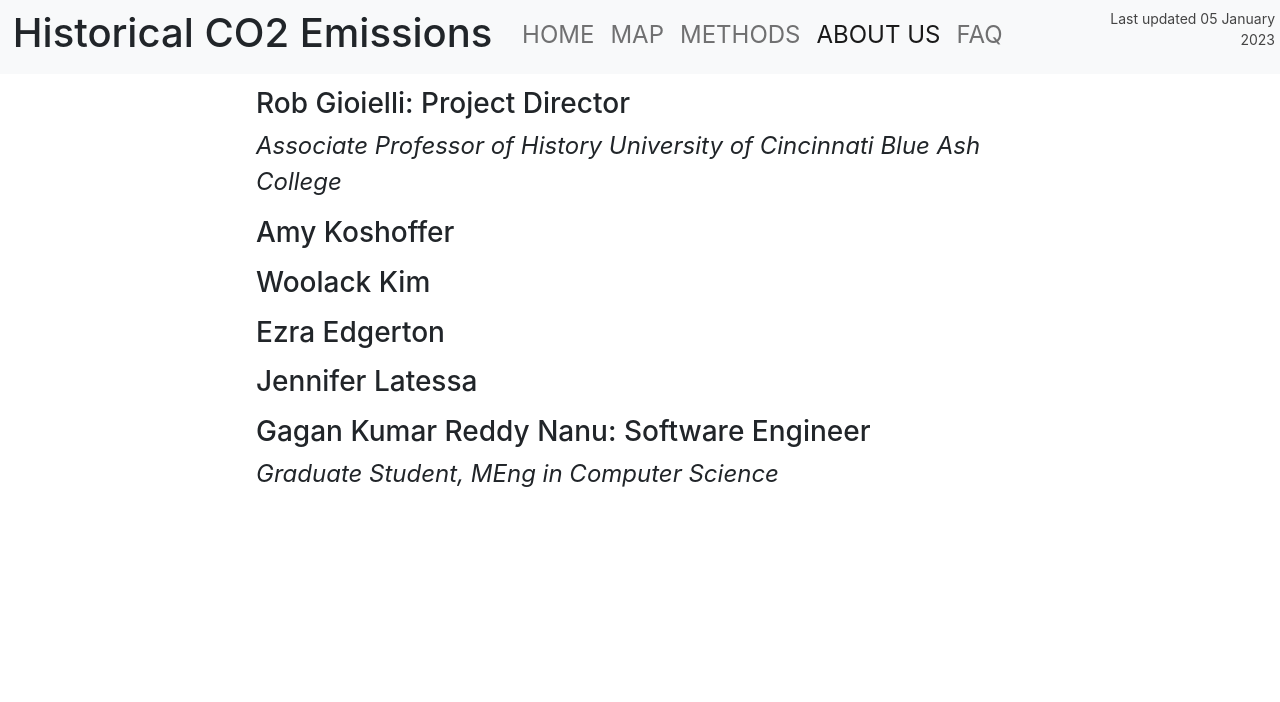
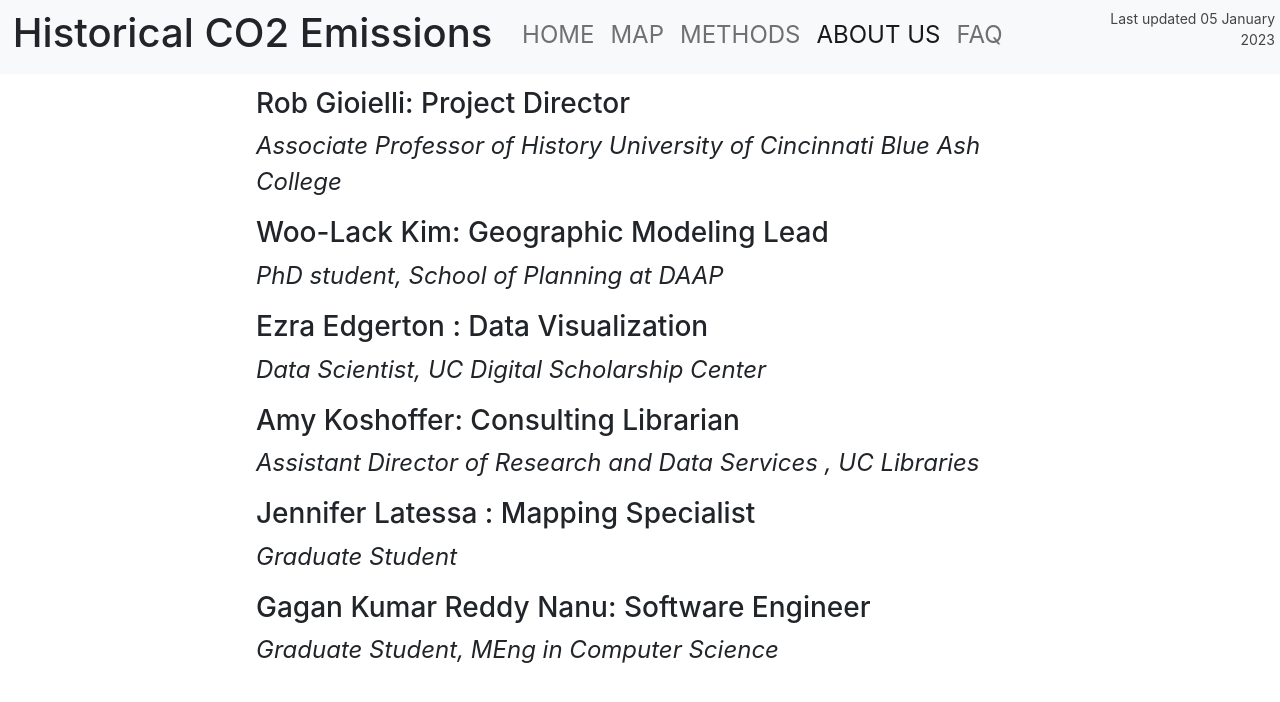
Before and after one commit to ucdscenter/climate_maps_v2, a React (Create React App) app in the folder climate-maps-mapbox-gl/: page /about in a window 1280 px wide. Shown: the top 702 px of the page. Built offline with nearby package versions, Linux system fonts and the light colour scheme.

Commit message:
updating about, copy edits

```diff
--- a/climate-maps-mapbox-gl/src/About.js
+++ b/climate-maps-mapbox-gl/src/About.js
@@ -2,10 +2,12 @@ export default function About() {
     return (
         <div className="home-content">
             <p><h3>Rob Gioielli: Project Director</h3><em>Associate Professor of History University of Cincinnati Blue Ash College</em></p>
-            <p><h3>Amy Koshoffer</h3></p>
-            <p><h3>Woolack Kim</h3></p>
-            <p><h3>Ezra Edgerton</h3></p>
-            <p><h3>Jennifer Latessa</h3></p>
+
+            <p><h3>Woo-Lack Kim: Geographic Modeling Lead</h3><em>PhD student, School of Planning at DAAP</em></p>
+            <p><h3>Ezra Edgerton : Data Visualization</h3><em>Data Scientist, UC Digital Scholarship Center</em></p>
+            <p><h3>Amy Koshoffer: Consulting Librarian</h3><em>Assistant Director of Research and Data Services , UC Libraries</em></p>
+            <p><h3>Jennifer Latessa : Mapping Specialist</h3><em>Graduate Student</em></p>
+
             <p><h3>Gagan Kumar Reddy Nanu: Software Engineer</h3><em>Graduate Student, MEng in Computer Science</em></p>
         </div>
     )
```
